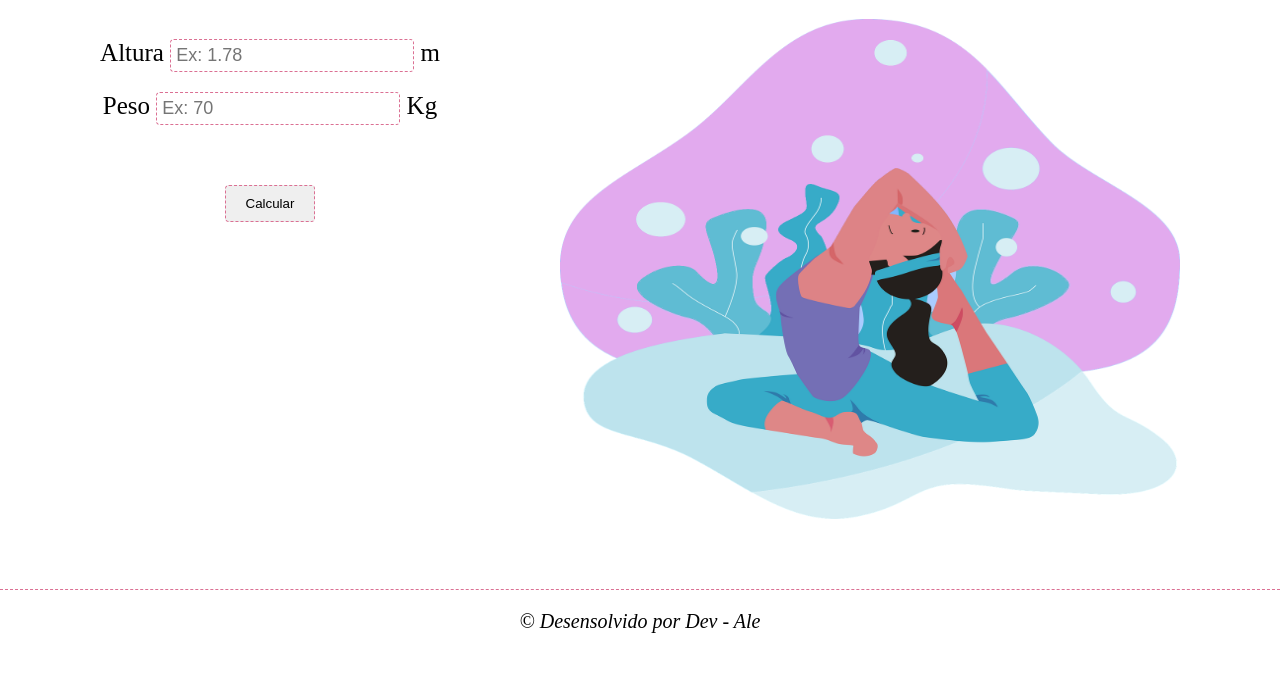
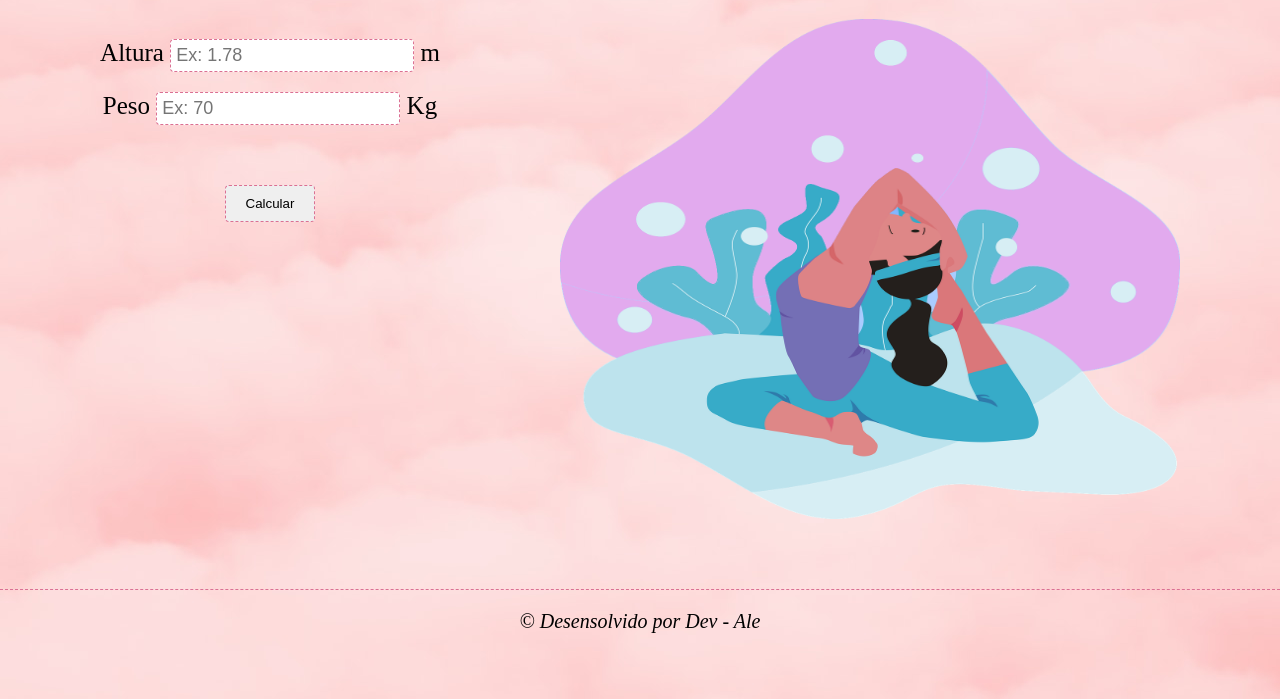
Before and after one commit to AlessandraRomualdo/Calcularoda-IMC, a plain HTML site: page index.html in a window 1280 px wide. Shown: the part 101-800 px from the top of the page. Drawn offline with Linux system fonts and the light colour scheme; files whose address does not match are found by name.

Commit message:
Update estilo.css

```diff
--- a/estilo.css
+++ b/estilo.css
@@ -9,7 +9,7 @@
     margin: auto;
 }
 body{
-    background-image: url(assets/fundo.jpg);
+    background-image: url(fundo.jpg);
     background-repeat: no-repeat;
     background-size: cover;
     font-family: 'Poppins';
```
